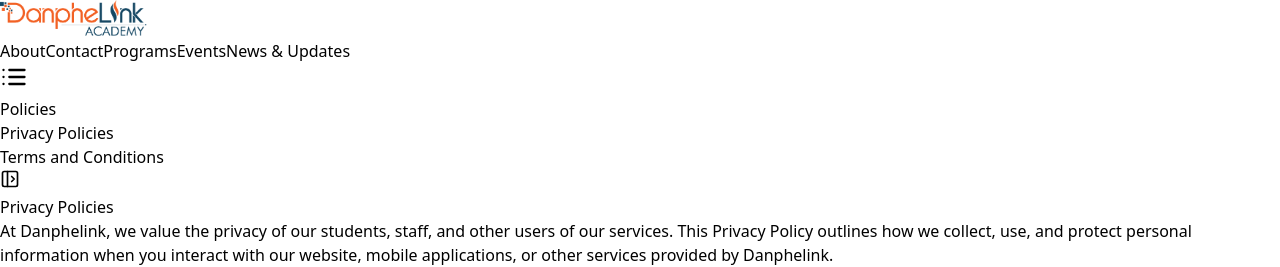
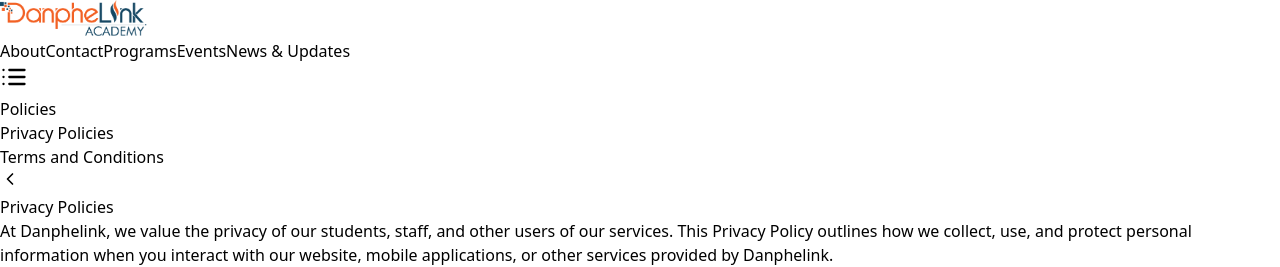
Before and after one commit to Interim-High/Interim-High, a Next.js app: page /policy in a window 1280 px wide. Shown: the top 267 px of the page. Built offline with nearby package versions, Linux system fonts and the light colour scheme.

Commit message:
task : changed logo in privacy page fixed some Immage warning.

```diff
--- a/src/components/layout/main/LegalDocuments/Policies.tsx
+++ b/src/components/layout/main/LegalDocuments/Policies.tsx
@@ -1,6 +1,6 @@
 "use client";
 import { useState } from "react";
-import { PanelLeftCloseIcon, PanelLeftOpenIcon } from "lucide-react";
+import { ChevronLeft, ChevronRight } from "lucide-react";
 import { contents } from "./Content";
 import { Termscontents } from "./TermContent";
 
@@ -44,7 +44,7 @@ function Policies() {
         onClick={() => setIsOpen(!isOpen)}
         className={`absolute top-4 ${isOpen ? "left-64" : "left-12"} p-2 text-black`}
       >
-        {isOpen ? <PanelLeftOpenIcon size={20} /> : <PanelLeftCloseIcon size={20} />}
+        {isOpen ? <ChevronLeft size={20} /> : <ChevronRight size={20} />}
       </button>
 
       {/* Main Content */}
```
